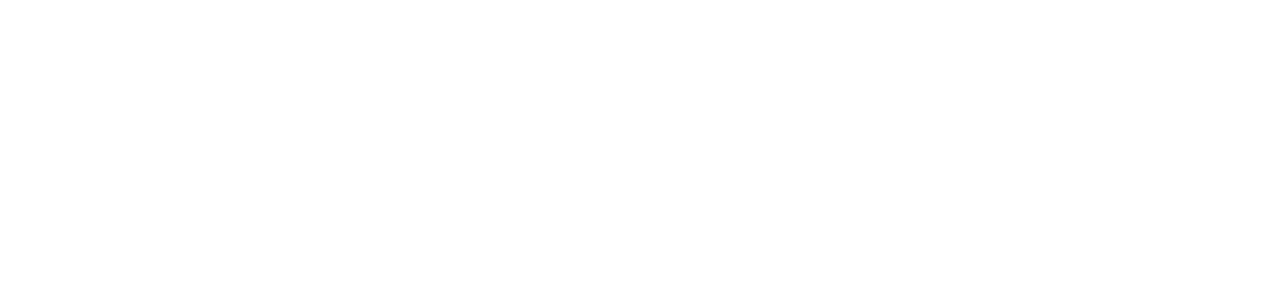
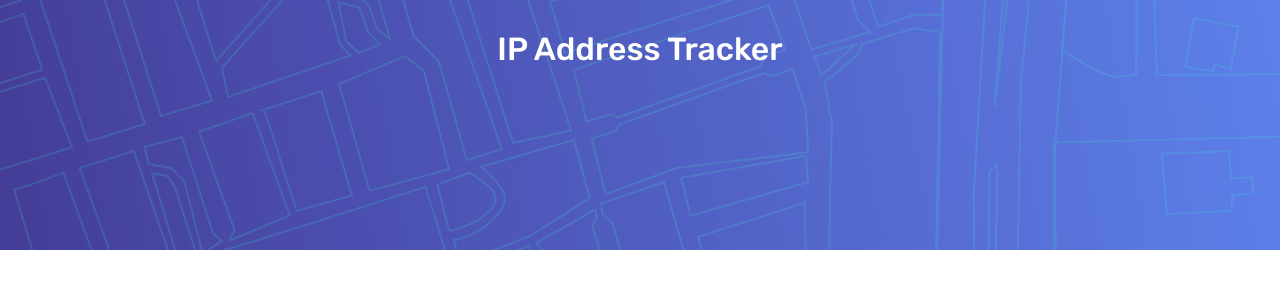
Before and after one commit to NightClover-code/IP-address-tracker, a Next.js app: page / in a window 1280 px wide. Shown: the top 300 px of the page. Built offline with nearby package versions, Linux system fonts and the light colour scheme.

Commit message:
added a header succesffully

```diff
--- /dev/null
+++ b/components/Header/_header.scss
@@ -0,0 +1,12 @@
+header {
+  background: url('../images/pattern-bg.png');
+  min-height: 250px;
+  background-size: cover;
+  text-align: center;
+  h1 {
+    font-weight: 500;
+    padding-top: 30px;
+    color: white;
+    font-size: 32px;
+  }
+}
--- a/components/Header/index.tsx
+++ b/components/Header/index.tsx
@@ -1,13 +1,6 @@
-import Image from 'next/image';
-
 const Header = () => {
   return (
     <header>
-      <Image
-        src="./images/pattern-bg.png"
-        layout="fill"
-        alt="blueish background"
-      />
       <h1>IP Address Tracker</h1>
     </header>
   );
--- a/pages/index.tsx
+++ b/pages/index.tsx
@@ -1,4 +1,5 @@
-import type { NextPage } from 'next';
+import { NextPage } from 'next';
+import Header from '../components/Header';
 import SEO from '../components/SEO';
 import { seoConfig } from '../utils';
 
@@ -7,6 +8,7 @@
     <>
       <SEO {...seoConfig} />
       <div className="app__container">
+        <Header />
       </div>
     </>
   );
--- a/styles/css/default.css
+++ b/styles/css/default.css
@@ -1,4 +1,18 @@
 @import url("https://fonts.googleapis.com/css2?family=Rubik:wght@400;500;700&display=swap");
+header {
+  background: url("../images/pattern-bg.png");
+  min-height: 250px;
+  background-size: cover;
+  text-align: center;
+}
+
+header h1 {
+  font-weight: 500;
+  padding-top: 30px;
+  color: white;
+  font-size: 32px;
+}
+
 * {
   margin: 0;
   padding: 0;
--- a/styles/default.scss
+++ b/styles/default.scss
@@ -1,4 +1,5 @@
 @import url('https://fonts.googleapis.com/css2?family=Rubik:wght@400;500;700&display=swap');
+@import '../components/Header/header';
 
 * {
   margin: 0;
```
Also changed, not shown: styles/images/pattern-bg.png (renamed from public/images/pattern-bg.png), 1 other file (tests, documents, lock files or other folders).
